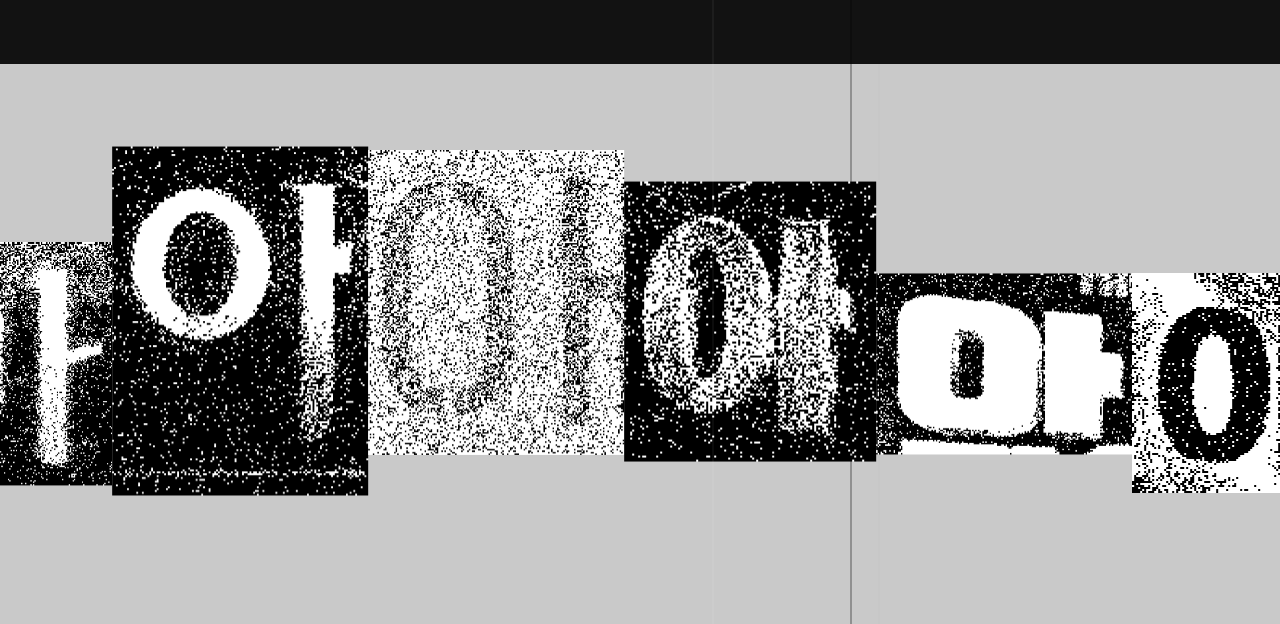
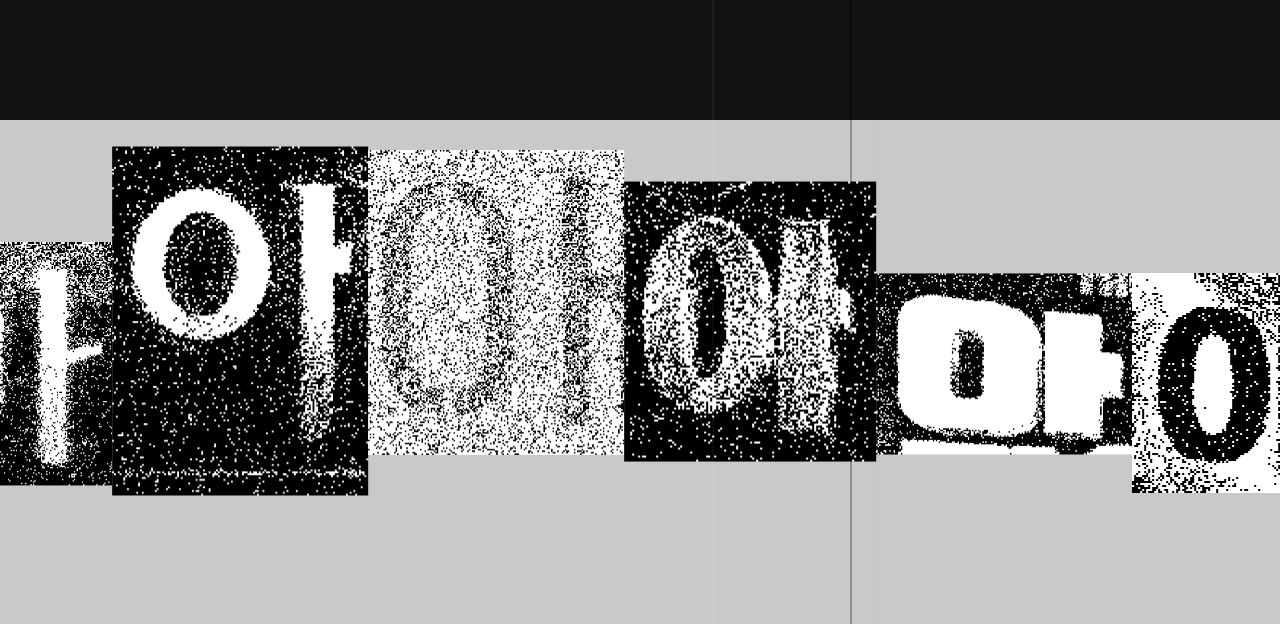
Before and after one commit to SaeinPark/AAAAAA, a plain HTML site: page index.html in a window 1280 px wide. Shown: the top 624 px of the page. Drawn offline with Linux system fonts and the light colour scheme; a web font is replaced by a local one.

Commit message:
Add files via upload

```diff
--- a/styles.css
+++ b/styles.css
@@ -17,7 +17,7 @@ body::after {
     position: absolute; /* 위치를 절대값으로 지정 */
     left: 0;
     width: 100%; /* 화면 전체 너비 */
-    height: 8%; /* 레터박스 높이 (필요에 따라 조정) */
+    height: 15%; /* 레터박스 높이 (필요에 따라 조정) */
     background-color: #121212; /* 레터박스 색상 */
     z-index: 1; /* 콘텐츠 위로 표시되도록 설정 */
 }
```
